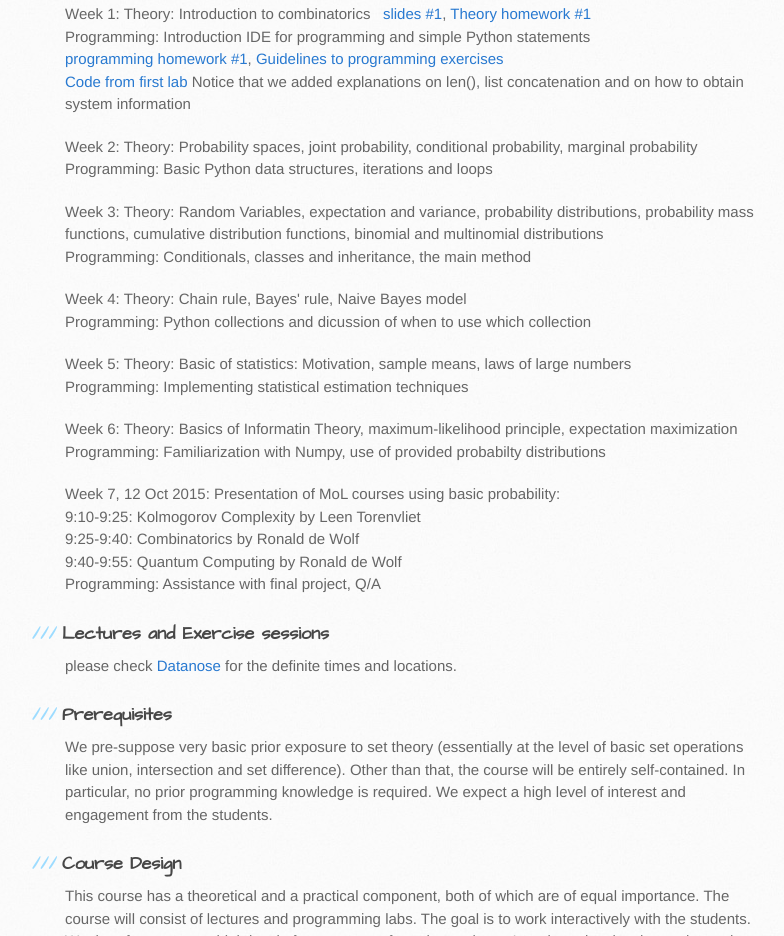
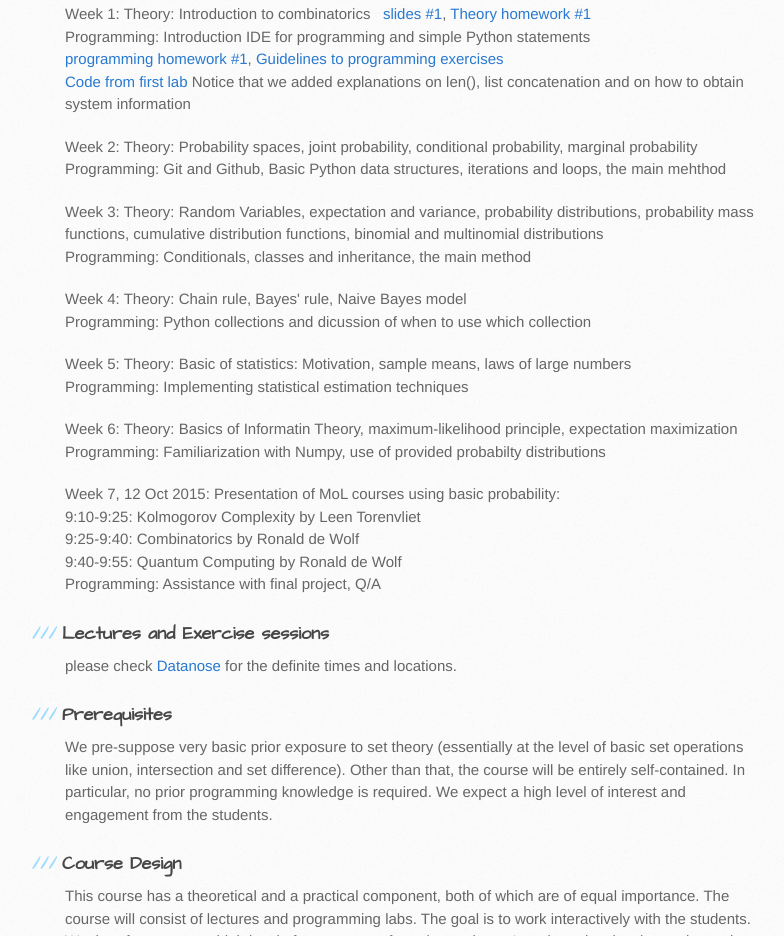
Before and after one commit to Cibiba/BasicProbability.github.io, a plain HTML site: page index.html in a window 1280 px wide. Shown: the part 1849-2785 px from the top of the page, without its empty margins (105-889 px from the left). Drawn offline with Linux system fonts and the light colour scheme.

Commit message:
Update programming schedule for second week.

```diff
--- a/index.html
+++ b/index.html
@@ -115,7 +115,7 @@
             on len(), list concatenation and on how to obtain system information</p>
 
             <p>Week 2: Theory: Probability spaces, joint probability, conditional probability, marginal
-                probability<br>Programming: Basic Python data structures, iterations and loops</p>
+                probability<br>Programming: Git and Github, Basic Python data structures, iterations and loops, the main mehthod</p>
 
             <p>Week 3: Theory: Random Variables, expectation and variance, probability distributions, probability mass
                 functions, cumulative distribution functions, binomial and multinomial distributions<br>Programming: Conditionals, classes and
```
